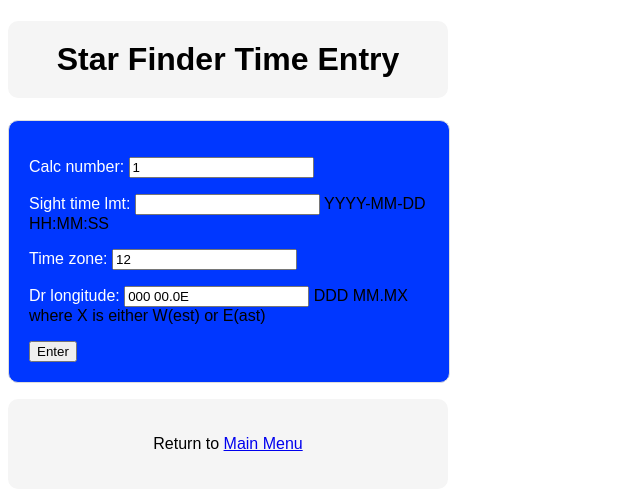
After one commit to 1000stable/celestialnavigationapp, a Django app: page /star_finder_time_entry/ in a window 1280 px wide. The commit adds this page. Shown: the top 490 px of the page, without its empty margins (0-640 px from the left). Run offline with Django 4.2, Linux system fonts and the light colour scheme.

Commit message:
Added Star Finder

```diff
--- a/data_entry/admin.py
+++ b/data_entry/admin.py
@@ -1,6 +1,6 @@
 from django.contrib import admin
 
-from data_entry.models import Meridian_Passage_Entry, Meridian_Passage_Sight, SunriseSunsetEntry, SightEntry, SightAlmanacEntry
+from data_entry.models import Meridian_Passage_Entry, Meridian_Passage_Sight, SunriseSunsetEntry, SightEntry, SightAlmanacEntry, StarFinderTime, StarFinderGhaAries
 
 # Register your models here.
 admin.site.register(Meridian_Passage_Entry)
@@ -8,3 +8,5 @@ admin.site.register(Meridian_Passage_Sight)
 admin.site.register(SunriseSunsetEntry)
 admin.site.register(SightEntry)
 admin.site.register(SightAlmanacEntry)
+admin.site.register(StarFinderTime)
+admin.site.register(StarFinderGhaAries)
--- a/data_entry/forms.py
+++ b/data_entry/forms.py
@@ -2,7 +2,7 @@
 from django import forms
 
 #import models from sight/models.py
-from .models import Meridian_Passage_Sight, Meridian_Passage_Entry, SunriseSunsetEntry, SightEntry, SightAlmanacEntry
+from .models import Meridian_Passage_Sight, Meridian_Passage_Entry, SunriseSunsetEntry, SightEntry, SightAlmanacEntry, StarFinderTime, StarFinderGhaAries
 
 #Create a Meriidan_Passage_EntryForm
 class Meridian_Passage_EntryForm(forms.ModelForm):
@@ -40,3 +40,17 @@ class SightAlmanacEntryForm(forms.ModelForm):
     class Meta:
         model = SightAlmanacEntry
         fields = "__all__"
+
+#Create a StarFinderTimeForm
+class StarFinderTimeEntryForm(forms.ModelForm):
+    #specify the name of model to use
+    class Meta:
+        model = StarFinderTime
+        fields = "__all__"
+
+#Create a StarFinderGhaAriesForm
+class StarFinderGhaAriesEntryForm(forms.ModelForm):
+    #specify the name of model to use
+    class Meta:
+        model = StarFinderGhaAries
+        fields = "__all__"
--- a/data_entry/models.py
+++ b/data_entry/models.py
@@ -128,11 +128,21 @@ class SightEntry(models.Model):
 
 class SightAlmanacEntry(models.Model):
     sight_number = models.IntegerField(default=1, unique=True)
-
     dec_0 = models.CharField(max_length=8, default="-00 00.0", help_text="-DD MM.M -South +North")
     dec_1 = models.CharField(max_length=8, default="-00 00.0", help_text="-DD MM.M -South +North")
     gha_0 = models.CharField(max_length=8, default="000 00.0", help_text="DDD MM.M")
     gha_1 = models.CharField(max_length=8, default="000 00.0", help_text="DDD MM.M")
     sha = models.CharField(max_length=8, default="000 00.0", help_text="DDD MM.M")
+    semi_diameter = models.CharField(max_length=4, default="00.0", help_text="MM.M")
 
-    semi_diameter = models.CharField(max_length=4, default="00.0", help_text="MM.M")
+class StarFinderTime(models.Model):
+    calc_number = models.IntegerField(default=1, unique=True)
+    sight_time_lmt = models.DateTimeField(blank=False, help_text="YYYY-MM-DD HH:MM:SS")
+    time_zone = models.IntegerField(default=12)
+    dr_longitude = models.CharField(max_length=9, null=True, default = "000 00.0E",
+                                    help_text="DDD MM.MX where X is either W(est) or E(ast)")
+
+class StarFinderGhaAries(models.Model):
+    calc_number = models.IntegerField(default=1, unique=True)
+    gha_0 = models.CharField(max_length=8, default="000 00.0", help_text="DDD MM.M")
+    gha_1 = models.CharField(max_length=8, default="000 00.0", help_text="DDD MM.M")
--- a/data_entry/templates/main.html
+++ b/data_entry/templates/main.html
@@ -20,7 +20,7 @@
         <li><a href="/meridian_passage_entry">Meridian Passage / Latitude</a></li>
         <li><a href="/sight_entry">Sight Reduction by Direct Computation</a></li>
         <li><a href="/sunrise_sunset_entry">Sunrise and Sunset</a></li>
-        <li><a href="#">Star Finder Setup</a></li>
+        <li><a href="/star_finder_time_entry">Star Finder Setup</a></li>
     </ul>
 
     <footer class="footer">
--- /dev/null
+++ b/data_entry/templates/star_finder_time_entry.html
@@ -0,0 +1,31 @@
+{% load static %}
+
+<!DOCTYPE html>
+<html lang="en">
+<head>
+    <meta charset="UTF-8">
+    <meta http-equiv="X-UA-Compatible" content="IE-edge">
+    <meta name="viewport" content="width=device-width, initial-scale=1">
+    <link rel="stylesheet" type="text/css" href="{% static 'data_entry/entry.css' %}">
+    <title>Star Finder Time Entry</title>
+</head>
+
+
+    <body>
+
+        <h1>Star Finder Time Entry</h1>
+
+        <ul class="main">
+            <form action="" method="POST">
+                {% csrf_token %}
+                {{form.as_p}}
+                <input type="submit" value="Enter">
+            </form>
+        </ul>
+
+        <footer class="footer">
+            <p>Return to <a href="/">Main Menu</a></p>
+        </footer>
+
+    </body>
+</html>
--- a/data_entry/urls.py
+++ b/data_entry/urls.py
@@ -12,5 +12,8 @@ urlpatterns = [
     path('sunrise_sunset_result/', views.SunriseSunsetResultView.as_view(), name='sunrise_sunset_result'),
     path('sight_entry/', views.SightEntryView.as_view(), name='sight_entry'),
     path('sight_almanac_entry/', views.SightAlmanacEntryView.as_view(), name='sight_almanac_entry'),
-    path('sight_result/', views.SightResultView.as_view(), name='sight_result')
+    path('sight_result/', views.SightResultView.as_view(), name='sight_result'),
+    path('star_finder_time_entry/', views.StarFinderTimeEntryView.as_view(), name='star_finder_time_entry'),
+    path('star_finder_gha_aries_entry/', views.StarFinderGhaAriesEntryView.as_view(), name='star_finder_gha_aries_entry'),
+    path('star_finder_lha_aries_result/', views.StarFinderLhaAriesResultView.as_view(), name='star_finder_lha_aries_result')
 ]
--- a/data_entry/views.py
+++ b/data_entry/views.py
@@ -1,8 +1,8 @@
 from django.views.generic import TemplateView
 from django.shortcuts import render, redirect
-from .forms import Meridian_Passage_SightForm, Meridian_Passage_EntryForm, SightEntryForm, SightAlmanacEntryForm, SunriseSunsetEntryForm
-from .models import Meridian_Passage_Entry, Meridian_Passage_Sight, SunriseSunsetEntry, SightEntry, SightAlmanacEntry
-from calculations import meridian_altitude, sunrise_sunset, sight
+from .forms import Meridian_Passage_SightForm, Meridian_Passage_EntryForm, SightEntryForm, SightAlmanacEntryForm, SunriseSunsetEntryForm, StarFinderTimeEntryForm, StarFinderGhaAriesEntryForm
+from .models import Meridian_Passage_Entry, Meridian_Passage_Sight, SunriseSunsetEntry, SightEntry, SightAlmanacEntry, StarFinderTime, StarFinderGhaAries
+from calculations import meridian_altitude, sunrise_sunset, sight, starfinder
 from django.http import HttpResponse
 from django.template import loader
 
@@ -175,8 +175,6 @@ class SightEntryView(TemplateView):
         return redirect('sight_entry')
 
 
-
-
 class SightAlmanacEntryView(TemplateView):
     template_name = 'sight_almanac_entry.html'
 
@@ -276,3 +274,85 @@ class SightResultView(TemplateView):
                 'sight_plot':sight_plot}
 
         return render(request, self.template_name, args)
+
+
+class StarFinderTimeEntryView(TemplateView):
+    template_name = 'star_finder_time_entry.html'
+
+    def get(self, request):
+        form = StarFinderTimeEntryForm
+        args={'form':form}
+        return render(request, self.template_name, args)
+
+    def post(self, request):
+        form = StarFinderTimeEntryForm(request.POST)
+
+        if form.is_valid():
+            form.save()
+            return redirect('star_finder_gha_aries_entry')
+
+        return redirect('star_finder_time_entry')
+
+
+class StarFinderGhaAriesEntryView(TemplateView):
+    template_name = 'star_finder_gha_aries_entry.html'
+
+    def get(self, request):
+        form = StarFinderGhaAriesEntryForm()
+        if StarFinderTime.objects.all().first():
+            this_starfinder_time = starfinder.TimeEntry(
+                StarFinderTime.objects.all()[0].sight_time_lmt,
+                StarFinderTime.objects.all()[0].time_zone,
+                StarFinderTime.objects.all()[0].dr_longitude
+                )
+        sight_utc = this_starfinder_time.sight_time_utc
+
+        args={'form':form,'sight_utc':sight_utc}
+
+        return render(request, self.template_name, args)
+
+    def post(self, request):
+        form = StarFinderGhaAriesEntryForm(request.POST)
+
+        if form.is_valid():
+            form.save()
+            return redirect('star_finder_lha_aries_result')
+
+        return redirect('star_finder_gha_aries_entry')
+
+class StarFinderLhaAriesResultView(TemplateView):
+    template_name = 'star_finder_lha_aries_result.html'
+
+    def get(self, request):
+        this_starfinder_time = starfinder.TimeEntry(
+                StarFinderTime.objects.all()[0].sight_time_lmt,
+                StarFinderTime.objects.all()[0].time_zone,
+                StarFinderTime.objects.all()[0].dr_longitude
+                )
+        this_starfinder_gha = starfinder.GhaEntry(
+            this_starfinder_time.interpolation_factor,
+            this_starfinder_time.dr_longitude_float,
+            StarFinderGhaAries.objects.all()[0].gha_0,
+            StarFinderGhaAries.objects.all()[0].gha_1
+            )
+        star_finder_utc = this_starfinder_time.sight_time_utc
+        star_finder_drlongitude = this_starfinder_time.dr_longitude_str
+
+        #delete record filtered on calc_number which is unique.
+        calc_number_to_delete = 1
+        StarFinderTime.objects.filter(sight_number=calc_number_to_delete).delete()
+        StarFinderGhaAries.objects.filter(sight_number=calc_number_to_delete).delete()
+
+        this_lha = starfinder.LhaCalculation(
+            this_starfinder_gha.gha,
+            this_starfinder_time.dr_longitude_float
+        )
+
+        star_finder_lha_aries = this_lha.lha
+
+        args = {'star_finder_utc':star_finder_utc,
+                'star_finder_drlongitude':star_finder_drlongitude,
+                'star_finder_lha_aries':star_finder_lha_aries
+                }
+
+        return render(request, self.template_name, args)
```
Also changed, not shown: calculations/starfinder.py (added, +85 -0 lines), data_entry/templates/star_finder_gha_aries_entry.html (added, +33 -0 lines), data_entry/templates/star_finder_lha_aries_result.html (added, +15 -0 lines), data_entry/migrations/0041_starfinderghaaries_starfindertime.py (added), db.sqlite3.
